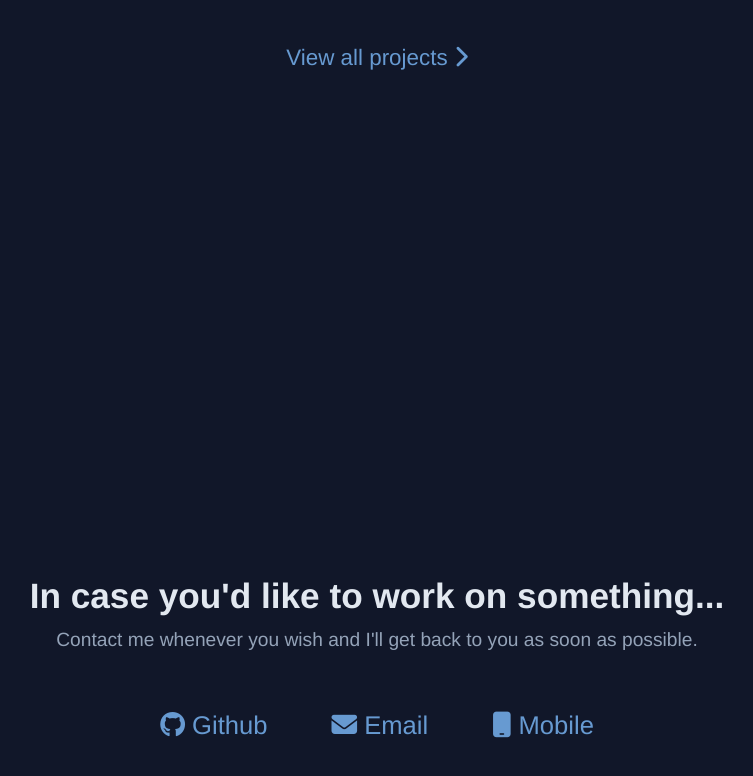
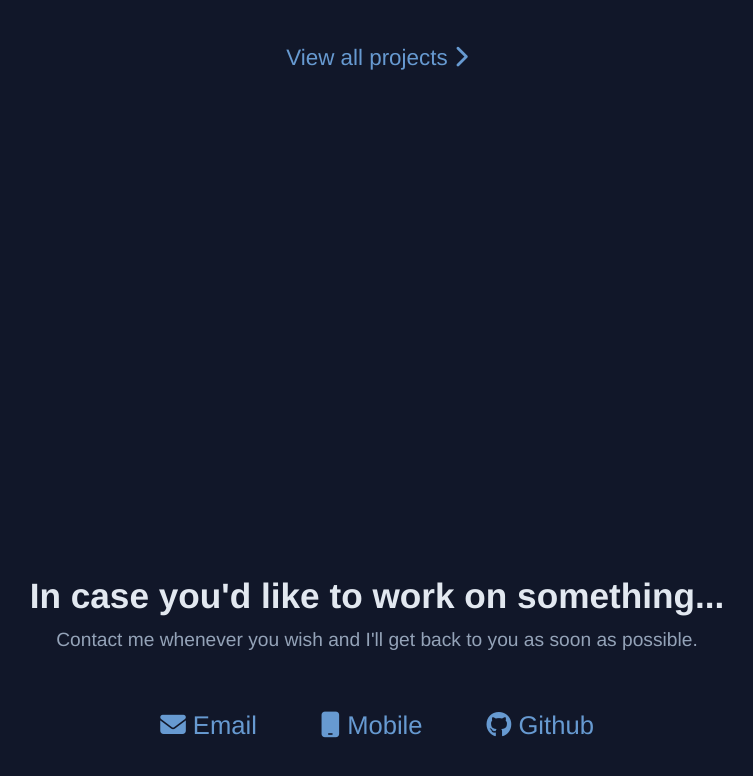
Before and after one commit to vytalman/vytalman.github.io, a plain HTML site: page index.html in a window 1280 px wide. Shown: the part 2094-2870 px from the top of the page, without its empty margins (263-1016 px from the left). Drawn offline with Linux system fonts and the light colour scheme.

Commit message:
Move Github link in Contact page

```diff
--- a/index.html
+++ b/index.html
@@ -87,14 +87,14 @@
         <p>Contact me whenever you wish and I'll get back to you as soon as possible.</p>
       </div>
       <div class="contact-links">
-        <a id="profile-link" class="contact-details" href="https://github.com/vytalman" target="_blank">
-          <i class="fab fa-github"></i> Github
-        </a>
         <a class="contact-details" href="mailto:ryan.mesa@gmail.com" target="_blank">
           <i class="fa fa-envelope"></i> Email
         </a>
         <a class="contact-details" href="tel:5613080224">
           <i class="fa fa-mobile"></i> Mobile
+        </a>
+        <a class="contact-details" href="https://github.com/vytalman" target="_blank">
+          <i class="fab fa-github"></i> Github
         </a>
       </div>
     </section>
```
